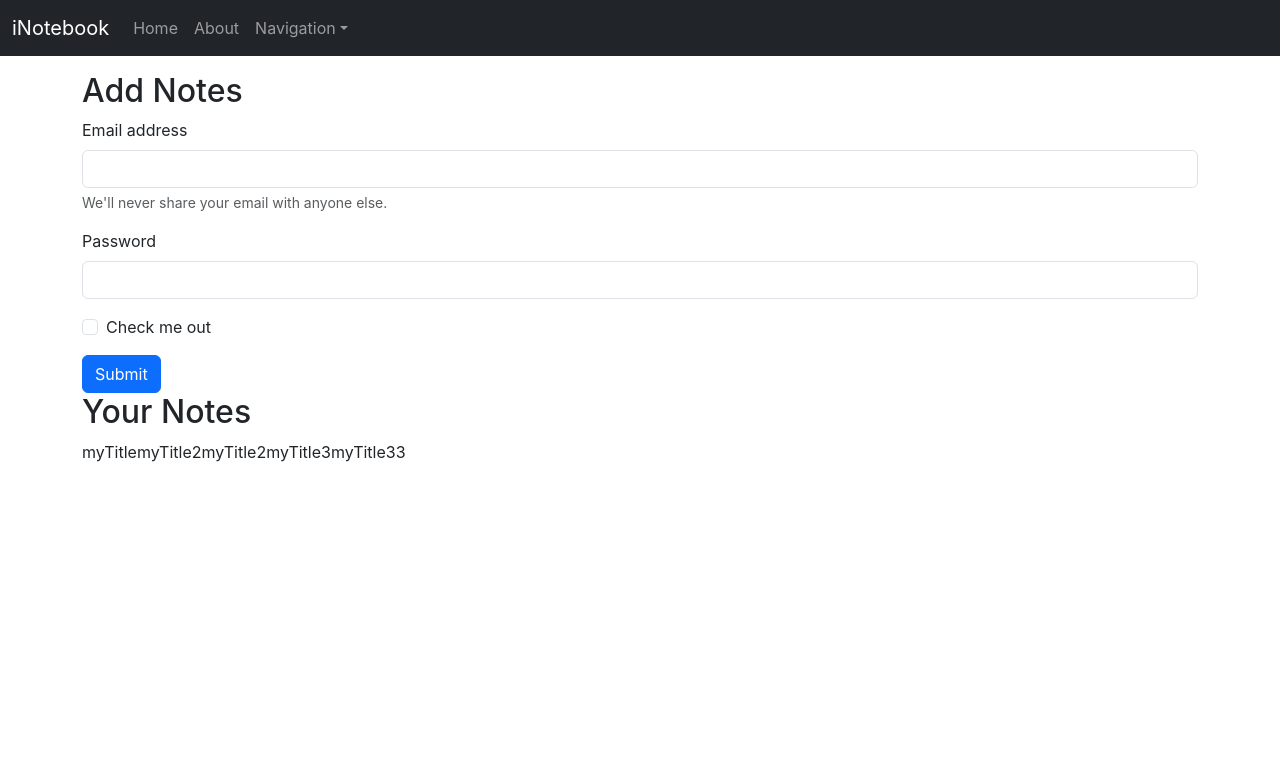
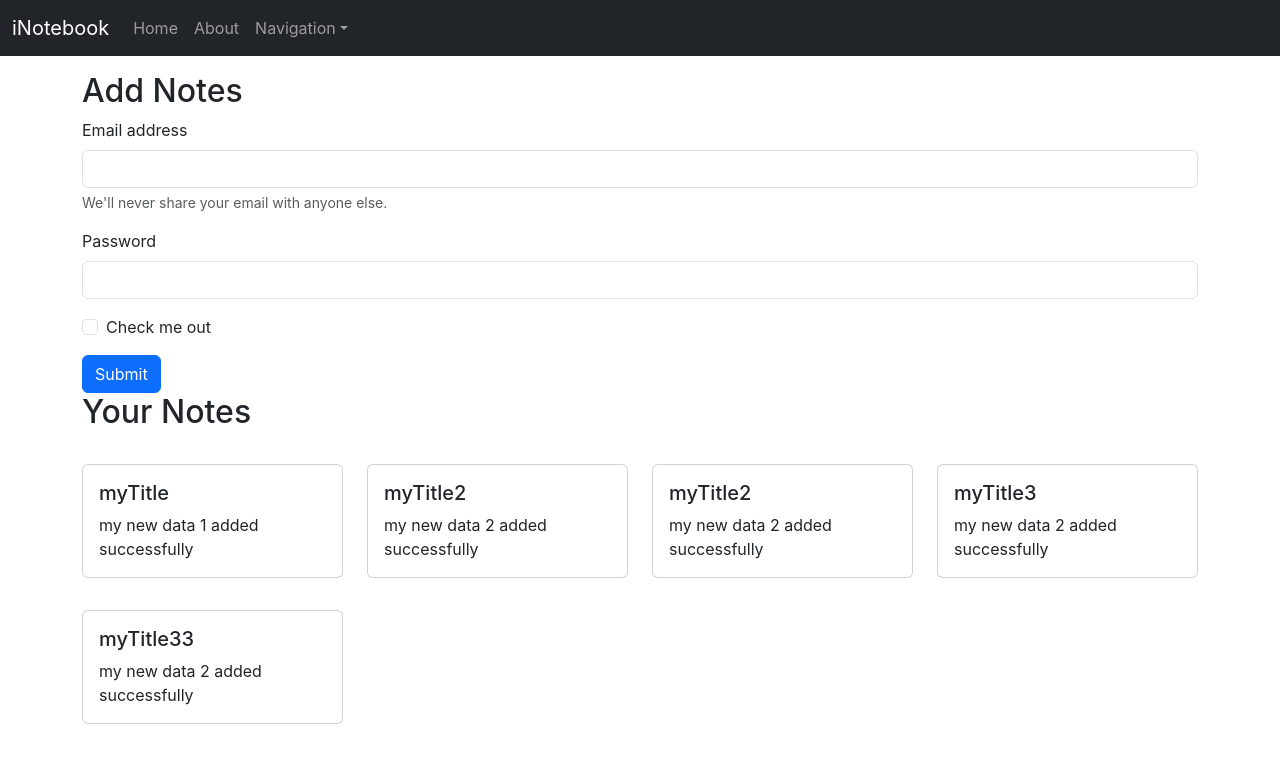
Before and after one commit to vsjawadwar/iNoteBook, a React (Create React App) app in the folder inotebook/: page /Home in a window 1280 px wide. Shown: the top 762 px of the page. Built offline with nearby package versions, Linux system fonts and the light colour scheme.

Commit message:
NoteItem has been implemented by using cards

```diff
--- a/inotebook/src/Components/Home.js
+++ b/inotebook/src/Components/Home.js
@@ -1,9 +1,8 @@
 import React from 'react'
-import { useContext } from 'react'
-import noteContext from "../context/notes/NoteContext";
+
+import Notes from './Notes';
 export default function Home() {
-  const context=useContext(noteContext);
-  const {notes,setNotes}=context;
+
   return (
     <>
     <div className="container my-3">
@@ -26,9 +25,7 @@
 </form>
 
       <h2>Your Notes</h2>
-      {notes.map((note)=>{
-        return note.title;
-      })}
+      <Notes/>
 
 </div>
     </>
--- /dev/null
+++ b/inotebook/src/Components/NoteItem.js
@@ -0,0 +1,15 @@
+import React from 'react'
+
+export default function NoteItem(props) {
+    const {note}=props;
+  return (
+    <div className="col-md-3 my-3">
+      <div className="card" >
+  <div className="card-body">
+    <h5 className="card-title">{note.title}</h5>
+    <p className="card-text">{note.description}</p>
+  </div>
+</div>
+    </div>
+  )
+}
--- /dev/null
+++ b/inotebook/src/Components/Notes.js
@@ -0,0 +1,18 @@
+import React,{ useContext } from 'react'
+import noteContext from "../context/notes/NoteContext";
+import NoteItem from './NoteItem';
+
+export default function Notes() {
+    const context=useContext(noteContext);
+    const {notes,setNotes}=context;
+    return (
+
+    <>
+      <div className="row my-3">
+      {notes.map((note)=>{
+        return <NoteItem note={note}/>;
+      })}
+      </div>
+    </>
+  )
+}
```
